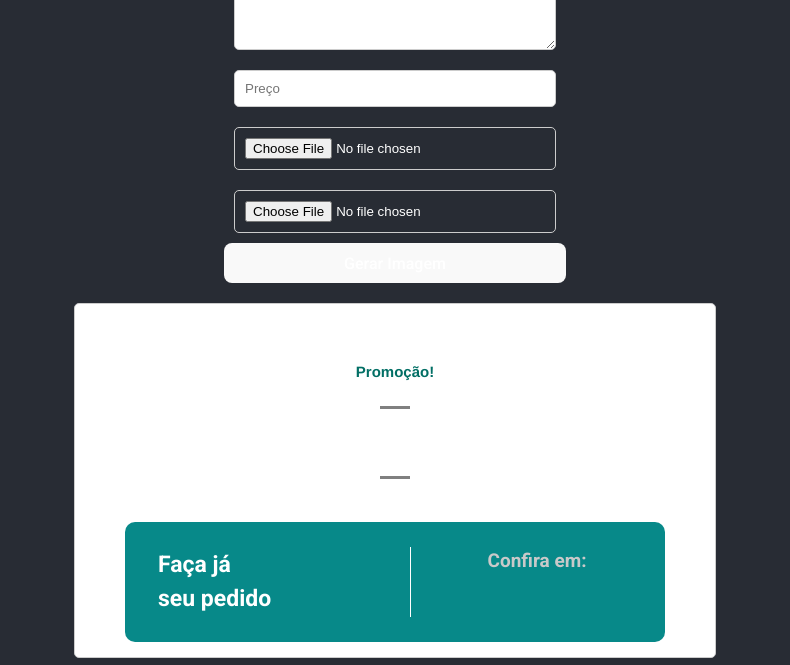
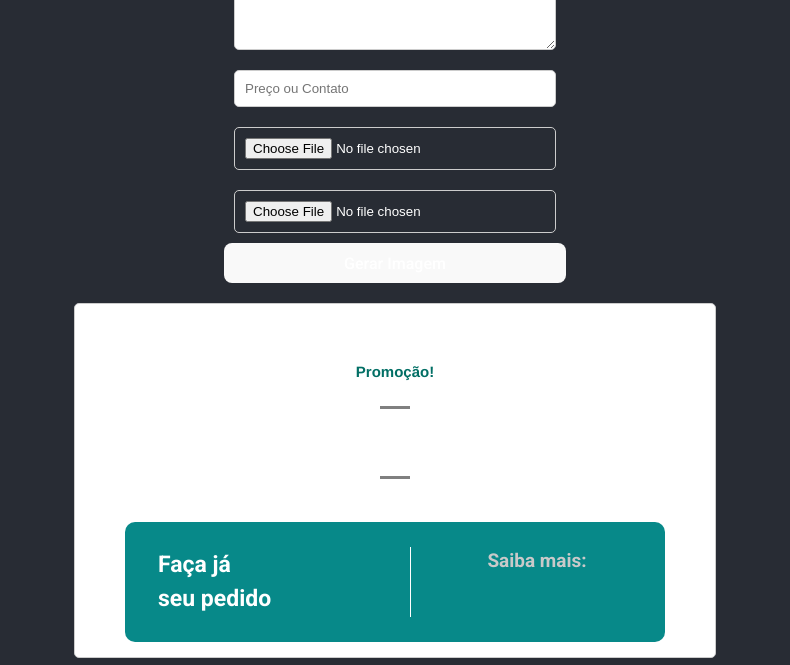
Before and after one commit to Gentil-sudo/img-generator, a React (Vite) app: page / in a window 1280 px wide. Shown: the part 264-929 px from the top of the page, without its empty margins (245-1035 px from the left). Built offline with nearby package versions, Linux system fonts and the light colour scheme.

Commit message:
generator v0.2 NovAzul

```diff
--- a/src/App.jsx
+++ b/src/App.jsx
@@ -61,7 +61,7 @@ function App() {
           />
           <input
             type="text"
-            placeholder="Preço"
+            placeholder="Preço ou Contato"
             value={price}
             onChange={(e) => setPrice(e.target.value)}
           />
@@ -91,7 +91,7 @@ function App() {
             <p className="price">
               <strong className="price-strong">Faça já <br /> seu pedido</strong>
               <span className="price-value">
-                Confira em:
+                Saiba mais:
                 <p className="price-price">{price}</p>
               </span>
             </p>
```
